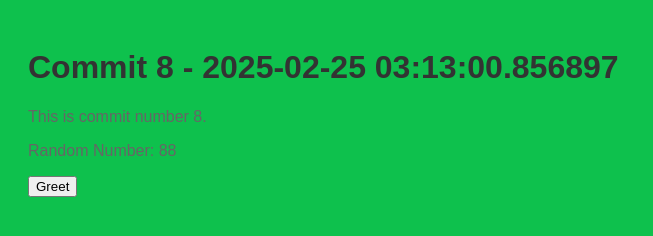
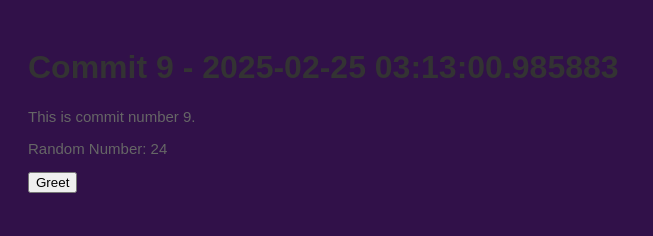
Before and after one commit to legbald0d/myrep-repo-20250225031257, a plain HTML site: page index.html in a window 1280 px wide. Shown: the whole page, without its empty margins (0-653 px from the left). Drawn offline with Linux system fonts and the light colour scheme.

Commit message:
📝 Commit 9 with HTML, CSS, and JS

```diff
--- a/index.html
+++ b/index.html
@@ -2,13 +2,13 @@
     <!DOCTYPE html>
     <html>
     <head>
-        <title>Commit 8 - 2025-02-25 03:13:00.856897</title>
+        <title>Commit 9 - 2025-02-25 03:13:00.985883</title>
         <link rel="stylesheet" href="style.css">
     </head>
     <body>
-        <h1>Commit 8 - 2025-02-25 03:13:00.856897</h1>
-        <p>This is commit number 8.</p>
-        <p>Random Number: 88</p>
+        <h1>Commit 9 - 2025-02-25 03:13:00.985883</h1>
+        <p>This is commit number 9.</p>
+        <p>Random Number: 24</p>
         <button onclick="greet()">Greet</button>
         <script src="script.js"></script>
     </body>
--- a/script.js
+++ b/script.js
@@ -2,4 +2,4 @@
     function greet() {
         alert('Hello from commit ' + commitNumber + '!');
     }
-    var commitNumber = 8;
+    var commitNumber = 9;
--- a/style.css
+++ b/style.css
@@ -1,7 +1,7 @@
 
     body {
         font-family: Arial, sans-serif;
-        background-color: #0ec14d;
+        background-color: #311149;
         padding: 20px;
     }
     h1 {
@@ -9,5 +9,5 @@
     }
     p {
         color: #666;
-        font-size: 16px;
+        font-size: 15px;
     }
```
